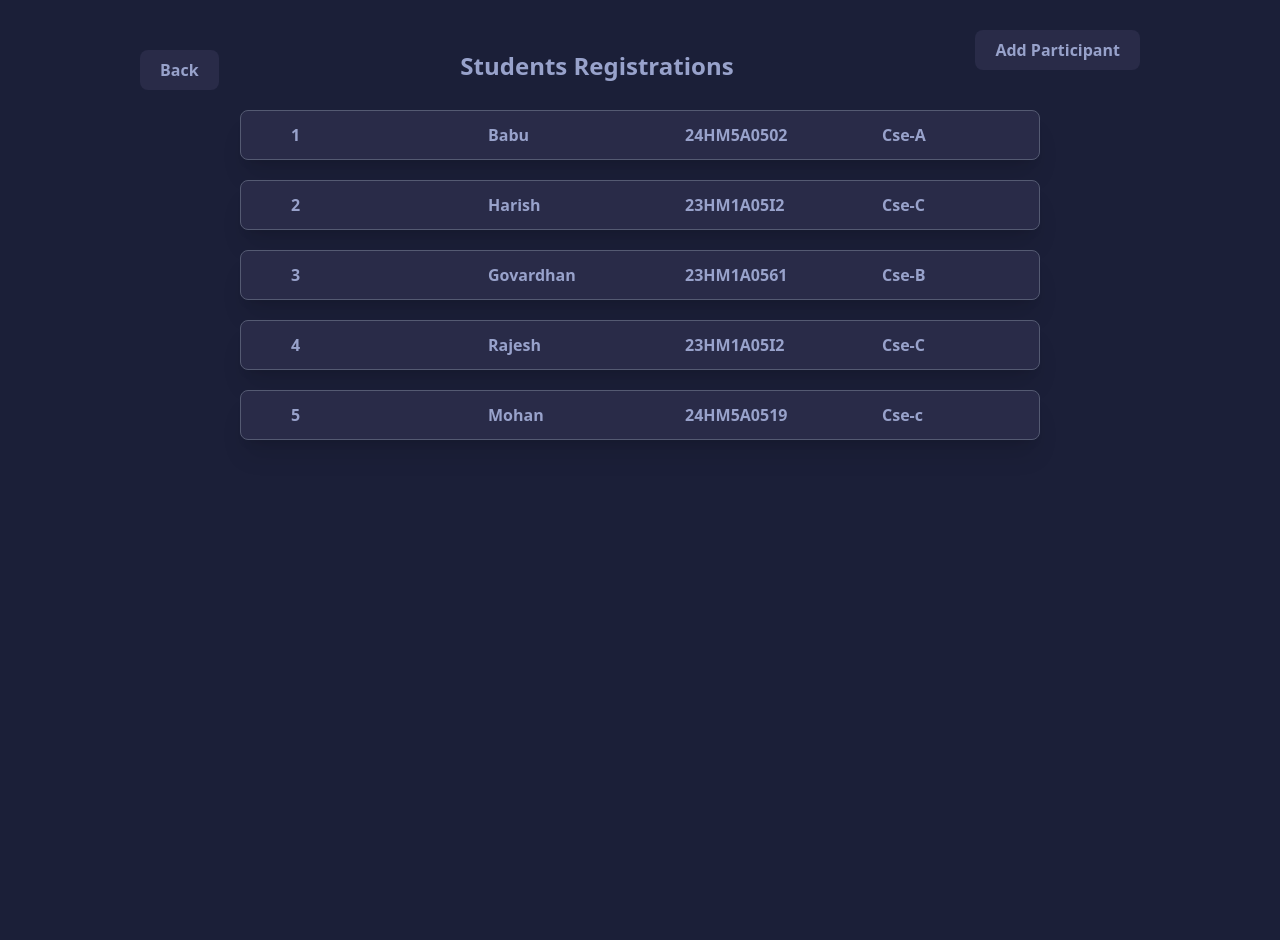
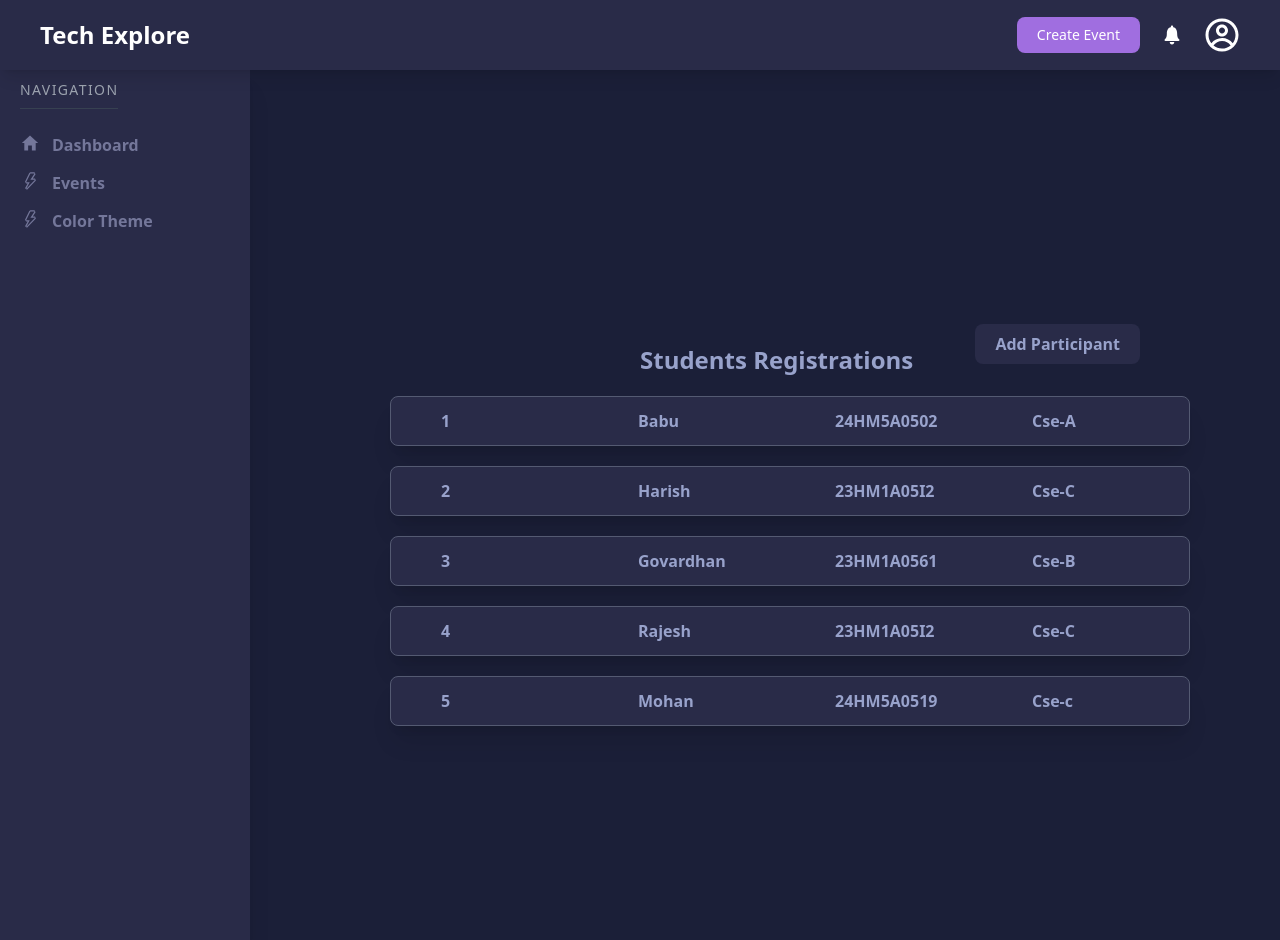
Before and after one commit to AMIREDDYRAKEY/Eventadmin, a React (Vite) app: page /Registrations in a window 1280 px wide. Before the commit the page ends 800 px from the top, so only its background shows below. Built offline with nearby package versions, Linux system fonts and the light colour scheme.

Commit message:
first commit

```diff
--- a/src/App.jsx
+++ b/src/App.jsx
@@ -1,10 +1,10 @@
 import React from 'react';
 import { BrowserRouter, Routes, Route } from "react-router-dom";
-import Dashboard from './pages/Dashboard';
 import Registrations from './pages/Registrations';
 import Events from './pages/Events';
 import Layout from './components/Layout';
 import Allevents from './pages/Allevents';
+import Dashboard from './pages/Dashboard';
 const App = () => {
   return (
        <BrowserRouter>
@@ -13,6 +13,7 @@ const App = () => {
               <Route path="/Registrations" element={<Registrations />} />
                 <Route path="/Events" element={<Events />} />
                 <Route path="/Allevents" element={<Allevents />} />
+                <Route path="/Dashboard" element={<Dashboard />} />
        </Routes>
        </BrowserRouter>
   );
--- a/src/components/Navbar.jsx
+++ b/src/components/Navbar.jsx
@@ -34,8 +34,15 @@ const Navbar = () => {
       </div>
 
       {/* sidenav */}
+      {
+        open &&(
+          <div className={`fixed md:top-[70px] left-0 z-40 transition-transform duration-300 md:hidden flex  md:translate-x-0 md:static`}>
+        <Sidenav />
+      </div>
+        )
+      }
 
-      <div className={`fixed md:top-[70px] left-0 z-40 transition-transform duration-300  md:translate-x-0 md:static`}>
+      <div className={`fixed md:top-[70px] left-0 z-40 transition-transform duration-300 md:flex hidden  md:translate-x-0 md:static`}>
         <Sidenav />
       </div>
 
--- a/src/components/Sidenav.jsx
+++ b/src/components/Sidenav.jsx
@@ -30,6 +30,7 @@ const Sidenav = () => {
                                 onClick={() => {
                                     setdashboardopen(!dashboardopen);
                                     setactive('dashboard');
+
 
                                 }}
                             >
@@ -95,7 +96,7 @@ const Sidenav = () => {
 
             {/*  Content */}
             <div className='  md:mt-[80px] text-white'>
-                {active === 'dashboard' && <Dashboard />}
+                {/* {active === 'dashboard' && <Dashboard />} */}
                 {/* {active === 'Registrations' && <Registrations />} */}
 
                  {active === 'Events' && <Events/>}
--- a/src/pages/Allevents.jsx
+++ b/src/pages/Allevents.jsx
@@ -4,7 +4,7 @@ import img2 from '../assets/bug.jpg'
 import img3 from '../assets/jam.webp'
 import img4 from '../assets/thoughts.jpg'
 import { useNavigate } from 'react-router-dom'
-
+import Layout from '../components/Layout'
 const Allevents = () => {
     const navigate=useNavigate('')
     const details=[
@@ -30,10 +30,12 @@ const Allevents = () => {
     }
     ]
   return (
-    <div className=' '>
-        <div className=' md:mt-[50px] mt-[30px]'> <div className=''> <button className='text-[#98a2cb] bg-[#292b48] px-5 py-2 md:ml-[30px] ml-4  rounded-lg font-semibold ' onClick={()=>navigate('/')}>Back</button></div>
-        <h3 className='text-[#74779a] font-bold text-3xl text-center'>All Events</h3></div>
-    <div className='md:grid md:grid-cols-4 grid grid-cols-1  gap-10 md:px-[140px] md:ml-0 ml-5 mt-[50px]'>
+    <div className='pb-[40px] '>
+        <div className='min-h-screen h-full'><Layout/></div>
+        <div className=' md:mt-[-45%] mt-[-600px]'>
+            {/* <div className=''> <button className='text-[#98a2cb] bg-[#292b48] px-5 py-2 md:ml-[30px] ml-4  rounded-lg font-semibold ' onClick={()=>navigate('/')}>Back</button></div> */}
+        <h3 className='text-[#74779a] md:ml-[200px] font-bold text-3xl text-center'>All Events</h3></div>
+    <div className='md:grid md:grid-cols-3 grid grid-cols-1 md:ml-[200px] gap-10 md:px-[140px]  ml-5 mt-[50px]'>
         {
             details.map((info,index) =>(
         <div className='bg-[#292b48] flex flex-col  pb-[20px]  w-[280px] md:w-[250px] rounded-lg hover:scale-105 transition-transform duration-300'>
--- a/src/pages/Dashboard.jsx
+++ b/src/pages/Dashboard.jsx
@@ -4,7 +4,7 @@ import { PiUsersFill } from "react-icons/pi";
 import { MdEmojiEvents } from "react-icons/md";
 import { MdOutlineAdminPanelSettings } from "react-icons/md";
 import { useNavigate } from 'react-router-dom';
-
+import Layout from '../components/Layout';
 const Dashboard = () => {
 
     const data = [
@@ -31,12 +31,13 @@ const Dashboard = () => {
     ];
 
     return (
-        <div className='md:ml-[300px]'>
-            <div className='grid grid-cols-1 sm:grid-cols-2 lg:grid-cols-4 gap-6 md:ml-[-200px] md:mt-[30px]'>
+        <div className=''>
+            <div><Layout/></div>
+            <div className='grid grid-cols-1 sm:grid-cols-2 lg:grid-cols-3 gap-4 md:ml-[300px] md:mt-[-43%]'>
                 {data.map((info, index) => (
                     <div
                         key={index}
-                        className='shadow-xl flex flex-col justify-center px-5 py-4 rounded-xl bg-[#292b48] hover:scale-105 transition-transform duration-200'
+                        className='shadow-xl flex flex-col justify-center md:h-[100px] px-4 md:w-[250px] rounded-xl bg-[#292b48] hover:scale-105 transition-transform duration-200'
                     >
                         <div className='flex items-center gap-2 mb-2'>
                             <span className='text-[#98a2cb] text-xl'>{info.icon}</span>
--- a/src/pages/Events.jsx
+++ b/src/pages/Events.jsx
@@ -1,13 +1,14 @@
 import React from 'react';
 import { useNavigate } from 'react-router-dom';
-
+import Layout from '../components/Layout';
 const Events = () => {
   const navigate=useNavigate('')
   return (
-    <div>
-      <div className='mt-[30px] md:ml-[100px] ml-[10px]'> <button className='text-[#98a2cb] bg-[#292b48] px-5 py-2 rounded-lg font-semibold' onClick={()=>navigate('/')}>Back</button></div>
-    <div className='md:flex md:flex-row flex flex-col items-center  justify-center mt-[10px]'>
-      <form className='bg-[#292b48] rounded-lg shadow-xl w-[300px] md:w-[580px]'>
+    <div className='pb-[40px]'>
+      <div><Layout/></div>
+      {/* <div className='mt-[30px] md:ml-[100px] ml-[10px]'> <button className='text-[#98a2cb] bg-[#292b48] px-5 py-2 rounded-lg font-semibold' onClick={()=>navigate('/')}>Back</button></div> */}
+    <div className='md:flex md:flex-row flex flex-col items-center md:mt-[-46%] md:ml-[200px] justify-center md:pt-0 pt-[100px]'>
+      <form className='bg-[#292b48] rounded-lg shadow-xl w-[300px]  md:w-[580px]'>
         {/* Header */}
         <h3 className='text-[#98a2cb] text-sm px-4 py-3 border-b border-gray-700 font-semibold'>
           Create Event
--- a/src/pages/Registrations.jsx
+++ b/src/pages/Registrations.jsx
@@ -1,6 +1,6 @@
 import React from 'react'
 import { useNavigate } from 'react-router-dom'
-
+import Layout from '../components/Layout'
 const Registrations = () => {
   const navigate =useNavigate('')
   const registrations = [
@@ -37,12 +37,13 @@ const Registrations = () => {
   ]
   return (
     <div className='pb-[40px]'>
-      <div className='md:flex md:flex-row flex flex-col   justify-between md:px-[140px]'>
-        <div className=' md:pt-[50px] pt-[40px] ' onClick={()=>navigate('/')}> <button className='text-[#98a2cb] bg-[#292b48] md:px-5 md:py-2 rounded-lg font-semibold px-3 py-2  md:ml-0 ml-[10px]'>Back</button></div>
-        <h3 className='text-2xl   text-[#98a2cb] text-center font-bold mt-[50px]'>Students Registrations</h3>
+      <div className=''><Layout/></div>
+      <div className='md:flex md:flex-row flex flex-col md:ml-[300px] md:mt-[-45%] md:pt-0 pt-[100px] justify-between md:px-[140px]'>
+        {/* <div className=' md:pt-[50px] pt-[40px] ' onClick={()=>navigate('/')}> <button className='text-[#98a2cb] bg-[#292b48] md:px-5 md:py-2 rounded-lg font-semibold px-3 py-2  md:ml-0 ml-[10px]'>Back</button></div> */}
+        <h3 className='text-2xl   text-[#98a2cb] text-center font-bold md:ml-[200px] mt-[50px]'>Students Registrations</h3>
         <div className='md:pl-0 pl-[140px]  '> <button className='text-[#98a2cb] bg-[#292b48] mt-[30px] md:px-5 md:py-2 px-3 py-1 rounded-lg font-semibold'>Add Participant</button></div>
       </div>
-      <div className='  flex items-center justify-center flex-col '>
+      <div className=' md:ml-[300px] flex items-center justify-center flex-col '>
         {
           registrations.map((info, index) => (
             <div
```
